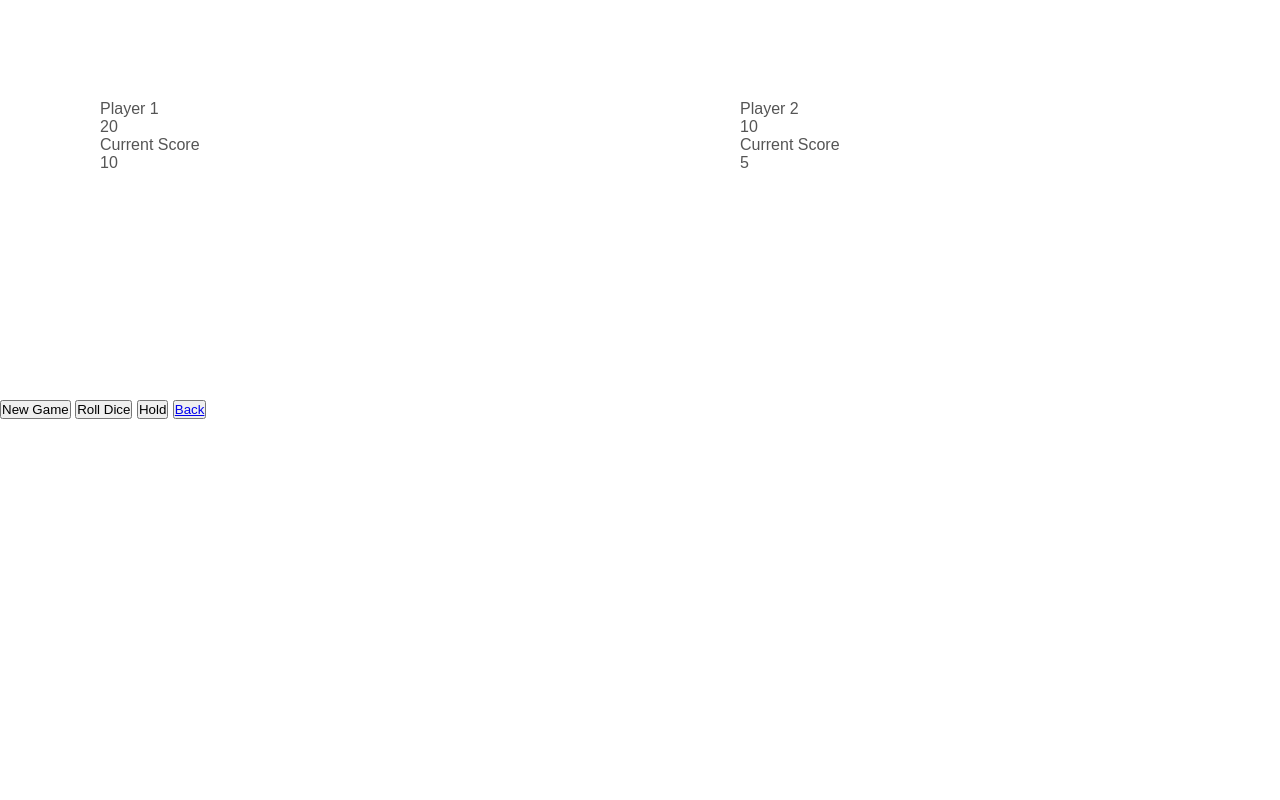
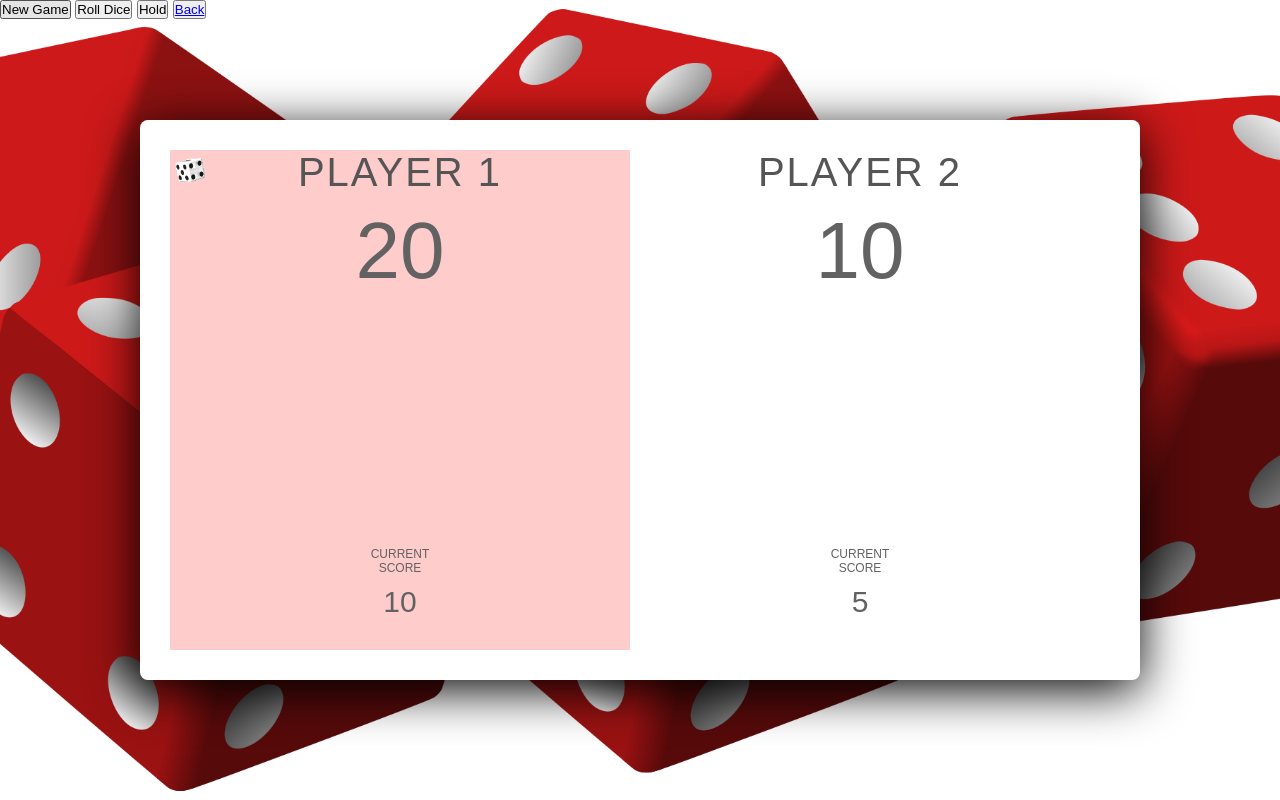
Before and after one commit to Kanogaelias/pig-dice-game, a plain HTML site: page pigdice.html in a window 1280 px wide. Drawn offline with nearby package versions, Linux system fonts and the light colour scheme.

Commit message:
add more styles to the player panels

```diff
--- a/css/styles.css
+++ b/css/styles.css
@@ -12,7 +12,7 @@
   clear: both;
 }
 body {
-  background-image: url(images/bgr.png);
+  background-image: url("/images/bgr.png");
   background-size: cover;
   background-position: center;
   font-family: "Quicksand", sans-serif;
@@ -21,7 +21,8 @@ body {
   height: 100vh;
   color: #555;
 }
-.wrapper {
+.wrapper,
+.wrapper-1{
     width: 1000px;
     padding: 30px 50px 30px 30px;
     position: absolute;
@@ -34,14 +35,91 @@ body {
     border-radius: 8px;
 }
 
+#wrapper-position{
+    top: 50%;
+    left: 50%;
+
+}
+
 .player-panel-1,
 .player-panel-2 {
     width: 50%;
     float: left;
-    height: 400px;
+    height: 500px;
     padding: 100px;
     position: relative;
 }
 
 
 /* Player Panels */
+
+.player-name{
+    font-size: 40px;
+    text-align: center;
+    text-transform: uppercase;
+    letter-spacing: 2px;
+    font-weight: 100;
+    margin-top: 10px;
+    margin-bottom: 10px;
+    padding-top: 0%;
+}
+
+.player-name#player-1{
+    margin-top:-100px;
+}
+
+.player-name#player-2{
+    margin-top: -100px;
+}
+
+.player-score {
+    text-align: center;
+    font-size: 80px;
+    font-weight: 100;
+    color: #636262;
+    margin-bottom: 250px;
+}
+
+.active {
+    background-color: #ffcccc;
+}
+.active.player-name{
+    font-weight: 250;
+}
+
+.active .yourturn{
+    background: url("/images/animated-dice-image.gif") no-repeat;
+    width: 50px;
+    height: 50px;
+    background-size: 30px 30px;
+    position: absolute;
+    color: #EB4D4D;
+
+}
+
+.active.player-panel-1 .yourturn {
+    top: 5px;
+    left: 5px;
+}
+.active.player-panel-2 .yourturn {
+    top: 5px;
+    left: 5px;
+}
+
+.current-player-box{
+    color: #636262;
+    width: 40%;
+    margin: 0 auto;
+    text-align: center;
+}
+
+.current-player-label {
+    text-transform: uppercase;
+    margin-bottom: 10px;
+    font-size: 12px;
+    color: #636262;
+}
+
+.current-player-score {
+    font-size: 30px;
+}
```
